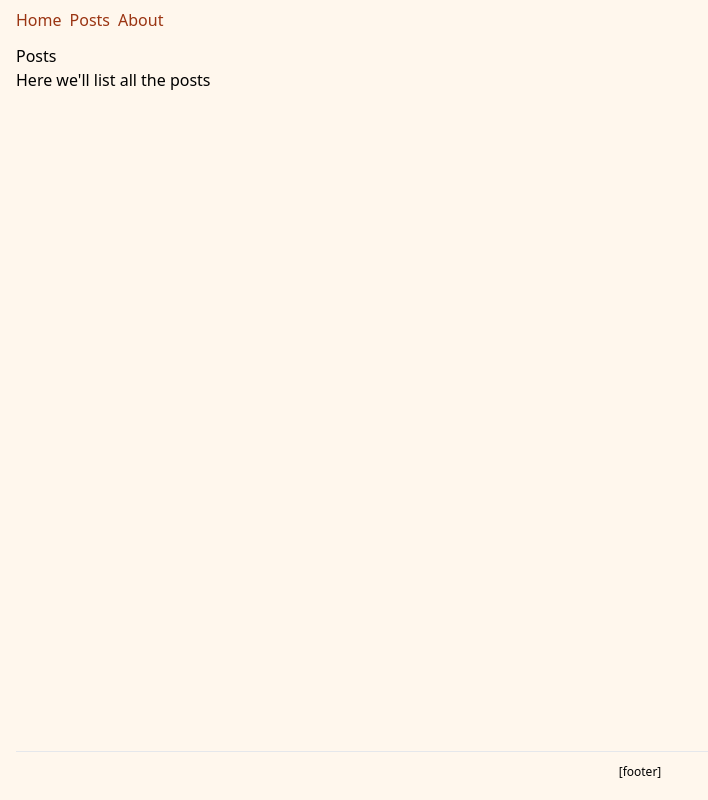
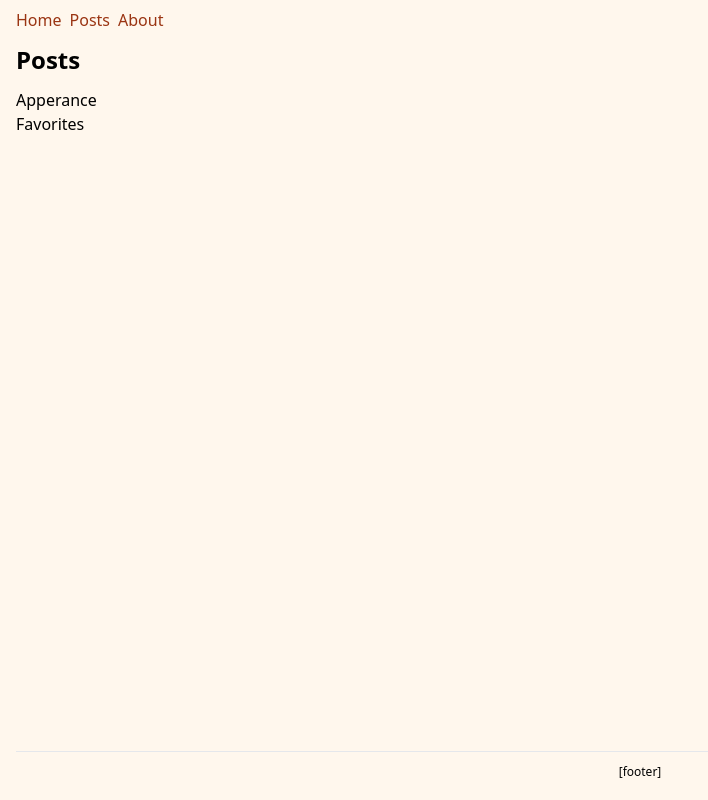
Before and after one commit to pouryourlove/next.js-project, a Next.js app: page /posts in a window 1280 px wide. Shown: the whole page, without its empty margins (0-708 px from the left). Built offline with nearby package versions, Linux system fonts and the light colour scheme.

Commit message:
Alias in next.js

```diff
--- a/app/about/page.jsx
+++ b/app/about/page.jsx
@@ -1,7 +1,9 @@
+import Heading from "../../components/Heading";
+
 export default function About() {
   return (
     <>
-      <h1>About</h1>
+      <Heading>About</Heading>
       <p>What this page about?</p>
     </>
   );
--- a/app/layout.jsx
+++ b/app/layout.jsx
@@ -1,4 +1,4 @@
-import NavBar from "./components/NavBar";
+import NavBar from "@/components/NavBar";
 import "./globals.css";
 
 export default function RootLayout({ children }) {
--- a/app/page.jsx
+++ b/app/page.jsx
@@ -1,9 +1,10 @@
 "use client";
+import Heading from "@/components/Heading";
 
 export default function HomePage() {
   return (
     <>
-      <h1>Zzong's day of the day</h1>
+      <Heading>Zzong's day of the day</Heading>
       <p>A daily post about my beloved dog.</p>
     </>
   );
--- a/app/posts/favorites/page.jsx
+++ b/app/posts/favorites/page.jsx
@@ -1,7 +1,9 @@
+import Heading from "@/components/Heading";
+
 export default function FavoritesPage() {
   return (
     <>
-      <h1>Her favorites</h1>
+      <Heading>Her favorites</Heading>
       <p>Here we'll talk about all the favorite things she likes</p>
     </>
   );
--- a/app/posts/page.jsx
+++ b/app/posts/page.jsx
@@ -1,8 +1,18 @@
+import Heading from "@/components/Heading";
+import Link from "next/link";
+
 export default function PostPage() {
   return (
     <>
-      <h1>Posts</h1>
-      <p>Here we'll list all the posts</p>
+      <Heading>Posts</Heading>
+      <ul>
+        <li>
+          <Link href="/posts/appearance">Apperance</Link>
+        </li>
+        <li>
+          <Link href="./posts/favorites">Favorites</Link>
+        </li>
+      </ul>
     </>
   );
 }
--- /dev/null
+++ b/components/Heading.jsx
@@ -0,0 +1,5 @@
+function Heading({ children }) {
+  return <h1 className="font-bold pb-3 text-2xl">{children}</h1>;
+}
+
+export default Heading;
```
Also changed, not shown: jsconfig.json (added, +7 -0 lines), components/NavBar.jsx (renamed from app/components/NavBar.jsx).
